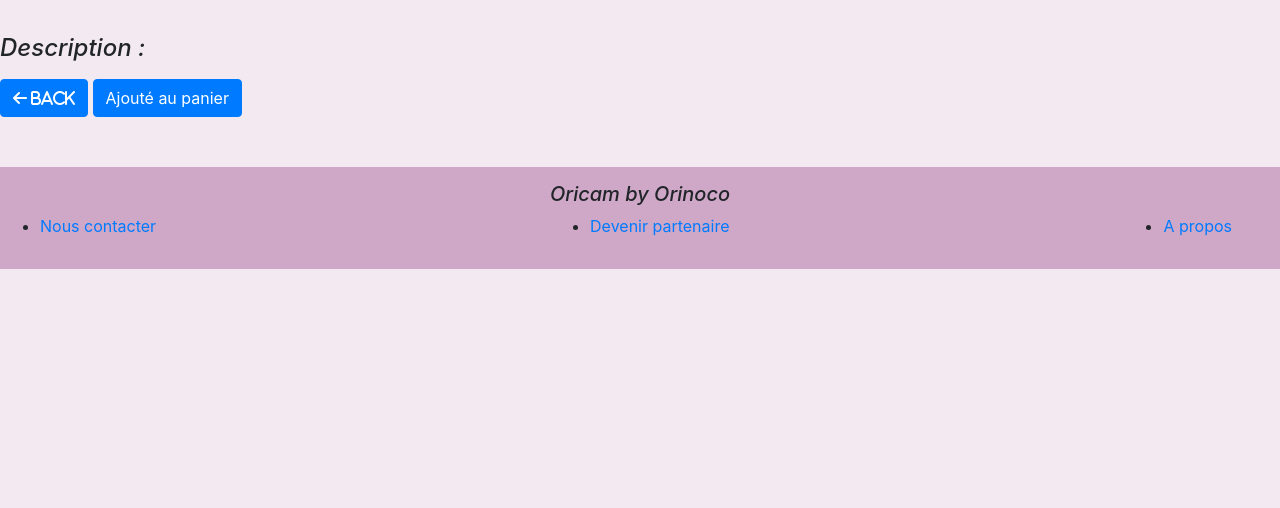
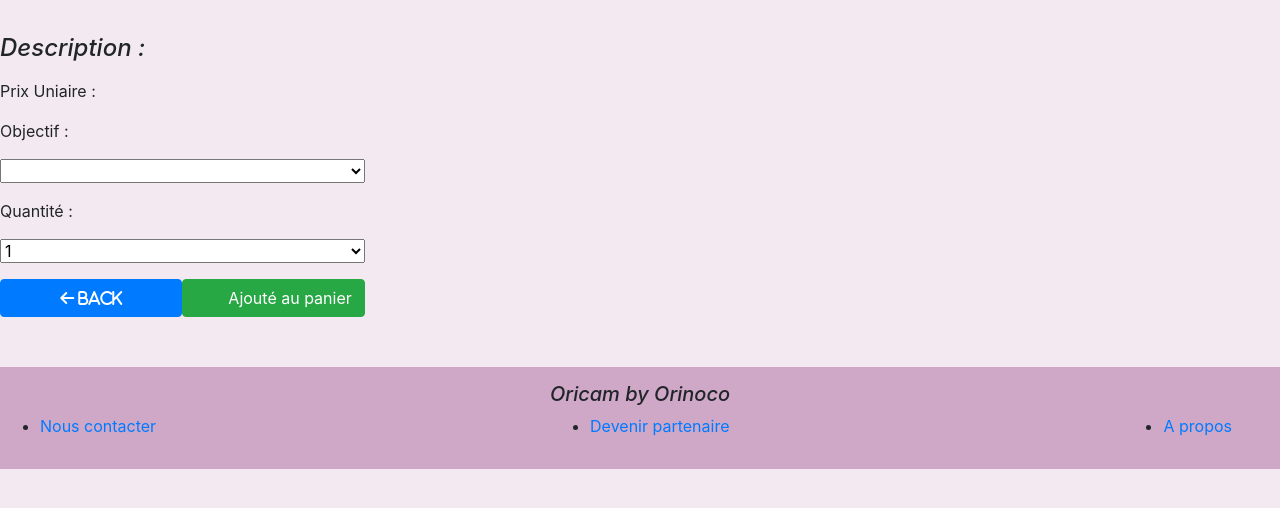
Before and after one commit to NicolasH67/HECKERNICOLAS_5_05042021, a website: page product.html in a window 1280 px wide. Shown: the part 130-638 px from the top of the page. Drawn offline with nearby package versions, Linux system fonts and the light colour scheme; no server answers.

Commit message:
product page end

```diff
--- a/product.html
+++ b/product.html
@@ -39,13 +39,32 @@
         <img src="" alt="" class="object__img img-fluid mb-3" id="img" />
         <h3 class="h4 font-italic">Description : </h3>
         <p class="object__description" id="sup"></p>
+        <p>Prix Uniaire : </p>
         <p class="object__price" id="price"></p>
-        <div class="object__btn">
-            <button class="object__btn__back btn btn-primary" id="back">
+        <p class="p">Objectif :</p>
+        <select class="form-select form-select-sm mb-3 w-100" aria-label=".form-select-sm example" id="select">
+
+        </select>
+        <p class="p">Quantité :</p>
+        <select class="form-select form-select-sm mb-3 w-100" aria-label=".form-select-sm example" id="quantity">
+            <option value="1">1</option>
+            <option value="2">2</option>
+            <option value="3">3</option>
+            <option value="4">4</option>
+            <option value="5">5</option>
+            <option value="6">6</option>
+            <option value="7">7</option>
+            <option value="8">8</option>
+            <option value="9">9</option>
+            <option value="10">10</option>
+        </select>
+
+        <div class="object__btn d-flex">
+            <button class="object__btn__back btn btn-primary w-50" id="btnBack">
                 <i class="fas fa-arrow-left"> back</i>
             </button>
 
-            <button class="object__btn__add btn btn-primary text-right" id="add">
+            <button class="object__btn__add btn btn-success text-right w-50" id="btnAdd">
                 Ajouté au panier
             </button>
         </div>
--- a/product.js
+++ b/product.js
@@ -1,13 +1,16 @@
 const productId = window.location.search.substr(1);
-const btnBack = document.getElementById('back');
+const btnBack = document.getElementById('btnBack');
+const btnAdd = document.getElementById('btnAdd');
+const select = document.getElementById('select');
+const quantity = document.getElementById('quantity');
 
 main();
 
 async function main() {
     const product = await getProducts();
 
-    console.log(productId)
-    displayPages(product)
+    console.log(productId);
+    displayPages(product);
 }
 
 btnBack.addEventListener('click', (e) =>  {
@@ -32,8 +35,6 @@ function displayPages(product) {
     const img = document.getElementById('img');
     const description = document.getElementById('sup');
     const price = document.getElementById('price');
-    const choice1 = document.getElementById('choice-1');
-    const choice2 = document.getElementById('choice-2');
 
     name.textContent = product.name;
     img.src = product.imageUrl;
@@ -41,4 +42,10 @@ function displayPages(product) {
     description.innerHTML = product.description;
     price.textContent = `${product.price / 100}.00 €`;
 
-};
+    product.lenses.forEach(objectif => {
+        let option = document.createElement("option");
+        option.value = objectif;
+        option.textContent = objectif;
+        let newOption = select.appendChild(option);
+    });
+}
```
Also changed, not shown: index.html (+2 -1 lines).
